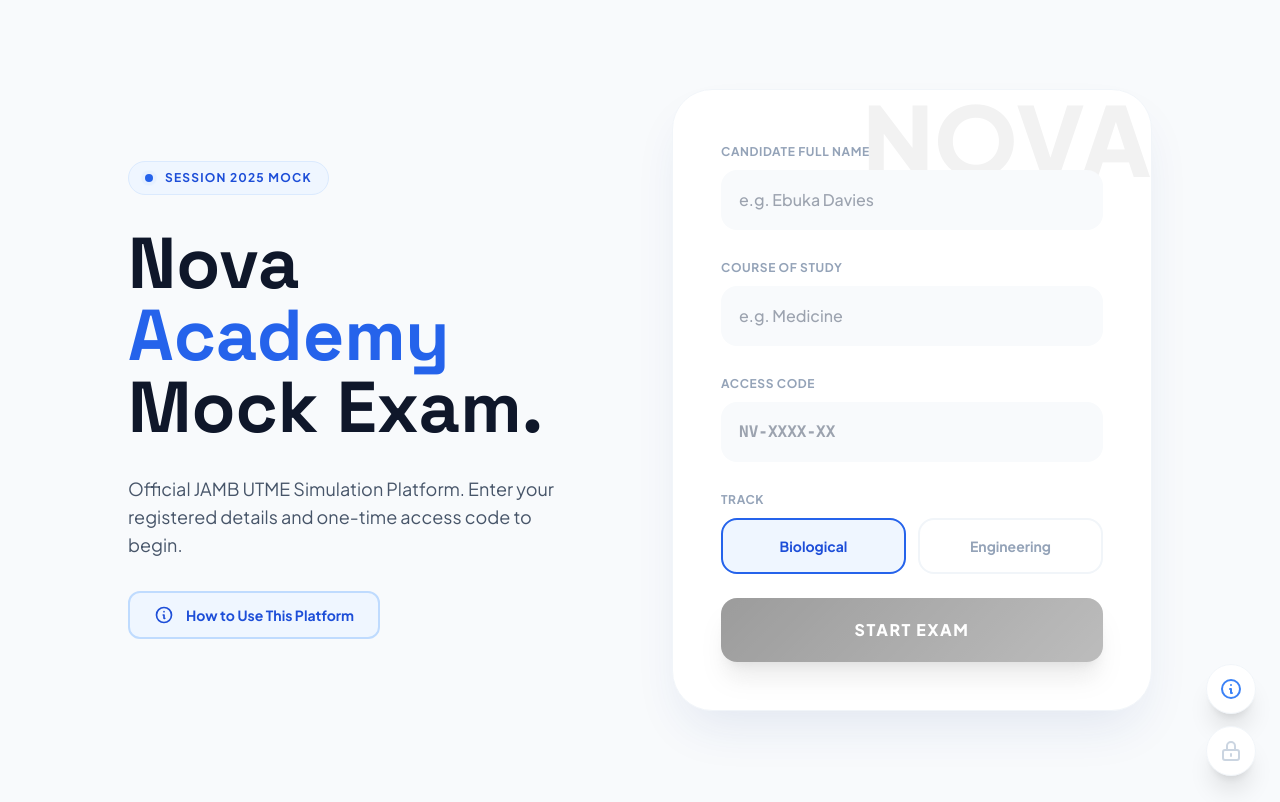
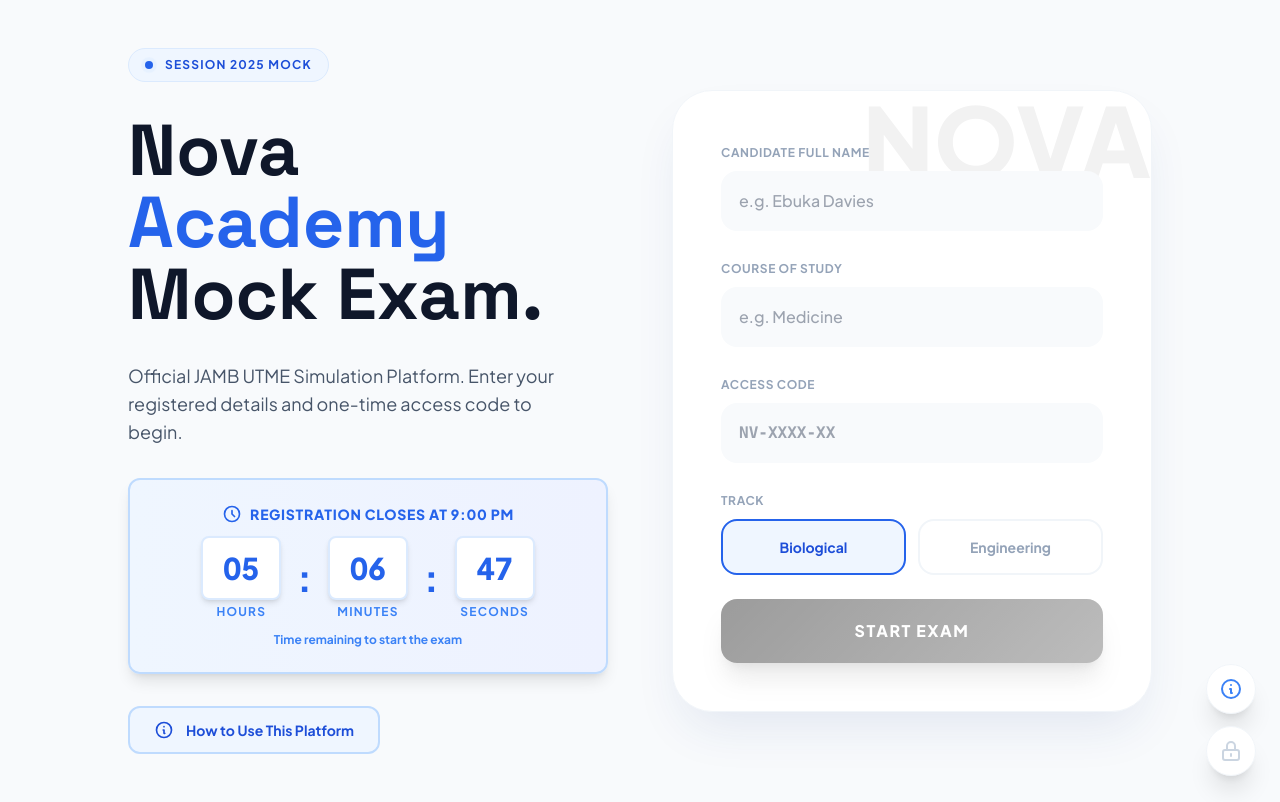
Before and after one commit to Goddy01/NOVA-ACADEMY-MOCK-EXAM, a React (Vite) app: page / in a window 1280 px wide. Built offline with nearby package versions, Linux system fonts and the light colour scheme.

Commit message:
added timer

```diff
--- a/App.tsx
+++ b/App.tsx
@@ -171,6 +171,105 @@
   );
 };
 
+// --- Countdown Timer Component ---
+const CountdownTimer = () => {
+  const [timeLeft, setTimeLeft] = useState<{ hours: number; minutes: number; seconds: number; expired: boolean } | null>(null);
+
+  useEffect(() => {
+    const calculateTimeLeft = () => {
+      const now = new Date();
+      const today = new Date(now.getFullYear(), now.getMonth(), now.getDate());
+      const deadline = new Date(today);
+      deadline.setHours(21, 0, 0, 0); // 9:00 PM
+
+      // If it's already past 9 PM today, set deadline to 9 PM tomorrow
+      if (now >= deadline) {
+        deadline.setDate(deadline.getDate() + 1);
+      }
+
+      const difference = deadline.getTime() - now.getTime();
+
+      if (difference <= 0) {
+        return { hours: 0, minutes: 0, seconds: 0, expired: true };
+      }
+
+      const hours = Math.floor((difference / (1000 * 60 * 60)) % 24);
+      const minutes = Math.floor((difference / 1000 / 60) % 60);
+      const seconds = Math.floor((difference / 1000) % 60);
+
+      return { hours, minutes, seconds, expired: false };
+    };
+
+    // Calculate immediately
+    setTimeLeft(calculateTimeLeft());
+
+    // Update every second
+    const interval = setInterval(() => {
+      setTimeLeft(calculateTimeLeft());
+    }, 1000);
+
+    return () => clearInterval(interval);
+  }, []);
+
+  if (!timeLeft) {
+    return null;
+  }
+
+  if (timeLeft.expired) {
+    return (
+      <div className="bg-red-50 border-2 border-red-200 rounded-xl p-4 md:p-5 text-center">
+        <div className="flex items-center justify-center gap-2 mb-2">
+          <svg className="w-5 h-5 text-red-600" fill="none" stroke="currentColor" viewBox="0 0 24 24">
+            <path strokeLinecap="round" strokeLinejoin="round" strokeWidth="2" d="M12 8v4l3 3m6-3a9 9 0 11-18 0 9 9 0 0118 0z" />
+          </svg>
+          <p className="text-red-600 font-black text-sm md:text-base uppercase tracking-wider">Exam Registration Closed</p>
+        </div>
+        <p className="text-red-500 text-xs md:text-sm font-bold">The deadline to take the mock exam has passed.</p>
+      </div>
+    );
+  }
+
+  return (
+    <div className="bg-gradient-to-r from-blue-50 to-indigo-50 border-2 border-blue-200 rounded-xl p-4 md:p-6 text-center shadow-lg">
+      <div className="flex items-center justify-center gap-2 mb-3">
+        <svg className="w-5 h-5 text-blue-600" fill="none" stroke="currentColor" viewBox="0 0 24 24">
+          <path strokeLinecap="round" strokeLinejoin="round" strokeWidth="2" d="M12 8v4l3 3m6-3a9 9 0 11-18 0 9 9 0 0118 0z" />
+        </svg>
+        <p className="text-blue-600 font-black text-xs md:text-sm uppercase tracking-wider">Registration Closes At 9:00 PM</p>
+      </div>
+      <div className="flex items-center justify-center gap-2 md:gap-4">
+        <div className="flex flex-col items-center">
+          <div className="bg-white rounded-lg px-3 py-2 md:px-4 md:py-3 shadow-md border-2 border-blue-100 min-w-[60px] md:min-w-[80px]">
+            <span className="text-2xl md:text-3xl font-black text-blue-600 tabular-nums leading-none">
+              {timeLeft.hours.toString().padStart(2, '0')}
+            </span>
+          </div>
+          <span className="text-[8px] md:text-xs font-bold text-blue-500 uppercase tracking-widest mt-1">Hours</span>
+        </div>
+        <span className="text-2xl md:text-4xl font-black text-blue-600">:</span>
+        <div className="flex flex-col items-center">
+          <div className="bg-white rounded-lg px-3 py-2 md:px-4 md:py-3 shadow-md border-2 border-blue-100 min-w-[60px] md:min-w-[80px]">
+            <span className="text-2xl md:text-3xl font-black text-blue-600 tabular-nums leading-none">
+              {timeLeft.minutes.toString().padStart(2, '0')}
+            </span>
+          </div>
+          <span className="text-[8px] md:text-xs font-bold text-blue-500 uppercase tracking-widest mt-1">Minutes</span>
+        </div>
+        <span className="text-2xl md:text-4xl font-black text-blue-600">:</span>
+        <div className="flex flex-col items-center">
+          <div className="bg-white rounded-lg px-3 py-2 md:px-4 md:py-3 shadow-md border-2 border-blue-100 min-w-[60px] md:min-w-[80px]">
+            <span className="text-2xl md:text-3xl font-black text-blue-600 tabular-nums leading-none">
+              {timeLeft.seconds.toString().padStart(2, '0')}
+            </span>
+          </div>
+          <span className="text-[8px] md:text-xs font-bold text-blue-500 uppercase tracking-widest mt-1">Seconds</span>
+        </div>
+      </div>
+      <p className="text-xs text-blue-500 font-bold mt-3">Time remaining to start the exam</p>
+    </div>
+  );
+};
+
 // --- Sub-components ---
 
 const WelcomeView = ({
@@ -187,7 +286,8 @@
   error,
   isLoading,
   showDemo,
-  setShowDemo
+  setShowDemo,
+  isExamClosed
 }: any) => (
   <div className="min-h-screen flex items-center justify-center p-4 md:p-6 lg:p-12">
     <div className="max-w-5xl w-full grid lg:grid-cols-2 gap-10 lg:gap-16 items-center">
@@ -206,6 +306,9 @@
           Official JAMB UTME Simulation Platform.
           Enter your registered details and one-time access code to begin.
         </p>
+
+        {/* Countdown Timer */}
+        <CountdownTimer />
 
         {/* Demo Button */}
         <button
@@ -271,7 +374,7 @@
             </div>
           </div>
           <button
-            disabled={!studentName || !desiredCourse || !accessCode || isLoading}
+            disabled={!studentName || !desiredCourse || !accessCode || isLoading || isExamClosed}
             onClick={handleStartExam}
             className="w-full jamb-gradient text-white font-extrabold p-4 md:p-5 rounded-xl md:rounded-2xl shadow-xl shadow-blue-500/30 hover:shadow-blue-500/50 hover:-translate-y-1 active:translate-y-0 transition-all disabled:opacity-50 disabled:grayscale disabled:pointer-events-none text-xs md:text-base uppercase tracking-widest relative"
           >
@@ -280,10 +383,17 @@
                 <div className="w-5 h-5 border-2 border-white border-t-transparent rounded-full animate-spin"></div>
                 VERIFYING...
               </span>
+            ) : isExamClosed ? (
+              'EXAM REGISTRATION CLOSED'
             ) : (
               'START EXAM'
             )}
           </button>
+          {isExamClosed && (
+            <p className="text-[10px] font-black text-red-500 uppercase tracking-widest text-center mt-2">
+              Registration deadline has passed. Exam is now closed.
+            </p>
+          )}
         </div>
       </div>
     </div>
@@ -789,6 +899,24 @@
   const [isSubmitting, setIsSubmitting] = useState(false);
   const [isLoadingAdmin, setIsLoadingAdmin] = useState(true);
   const [showDemo, setShowDemo] = useState(false);
+  const [isExamClosed, setIsExamClosed] = useState(false);
+
+  // Check if exam is closed (past 9 PM)
+  useEffect(() => {
+    const checkExamDeadline = () => {
+      const now = new Date();
+      const today = new Date(now.getFullYear(), now.getMonth(), now.getDate());
+      const deadline = new Date(today);
+      deadline.setHours(21, 0, 0, 0); // 9:00 PM
+
+      // If it's already past 9 PM today, exam is closed
+      setIsExamClosed(now >= deadline);
+    };
+
+    checkExamDeadline();
+    const interval = setInterval(checkExamDeadline, 1000);
+    return () => clearInterval(interval);
+  }, []);
 
   // Use a ref to always have access to current state in async closures
   const stateRef = useRef({ answers, studentName, desiredCourse, track, accessCode });
@@ -876,6 +1004,7 @@
 
   const handleStartExam = async () => {
     if (!studentName || !desiredCourse || !accessCode) return;
+    if (isExamClosed) { setWelcomeError('EXAM REGISTRATION CLOSED'); return; }
     if (!ALLOWED_CODES.includes(accessCode)) { setWelcomeError('INVALID ACCESS CODE'); return; }
 
     setIsLoading(true);
@@ -910,7 +1039,7 @@
 
   return (
     <div className="selection:bg-blue-100 selection:text-blue-900 w-full min-h-screen">
-      {step === 'welcome' && <WelcomeView studentName={studentName} setStudentName={setStudentName} desiredCourse={desiredCourse} setDesiredCourse={setDesiredCourse} accessCode={accessCode} setAccessCode={setAccessCode} track={track} setTrack={setTrack} handleStartExam={handleStartExam} setStep={setStep} error={welcomeError} isLoading={isLoading} showDemo={showDemo} setShowDemo={setShowDemo} />}
+      {step === 'welcome' && <WelcomeView studentName={studentName} setStudentName={setStudentName} desiredCourse={desiredCourse} setDesiredCourse={setDesiredCourse} accessCode={accessCode} setAccessCode={setAccessCode} track={track} setTrack={setTrack} handleStartExam={handleStartExam} setStep={setStep} error={welcomeError} isLoading={isLoading} showDemo={showDemo} setShowDemo={setShowDemo} isExamClosed={isExamClosed} />}
       {step === 'exam' && (
         <>
           <ExamView q={activeQuestions[currentQuestionIndex]} activeQuestions={activeQuestions} currentQuestionIndex={currentQuestionIndex} setCurrentQuestionIndex={setCurrentQuestionIndex} timeLeft={timeLeft} studentName={studentName} answers={answers} setAnswers={setAnswers} onFinish={handleActualSubmit} />
```
